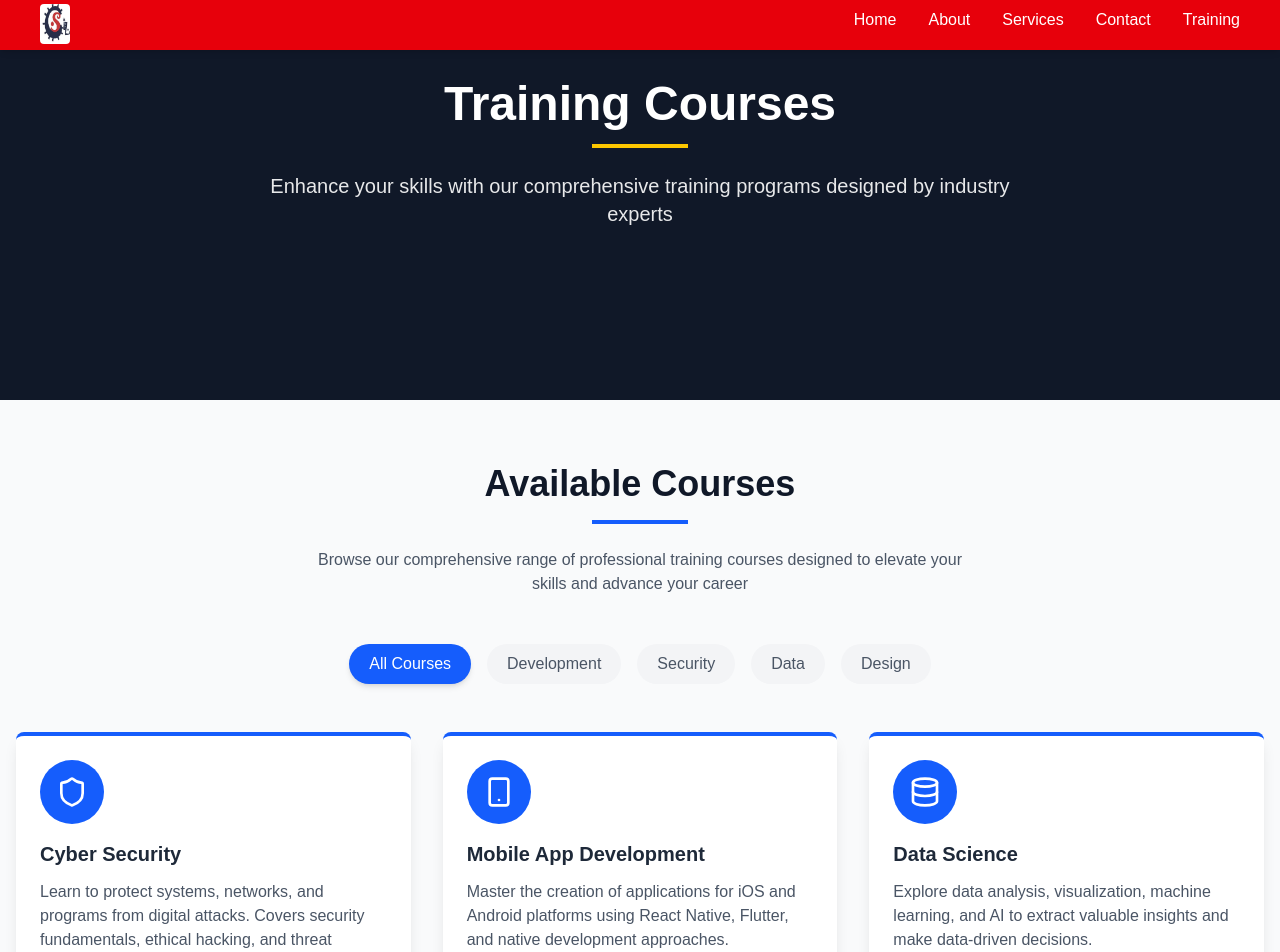
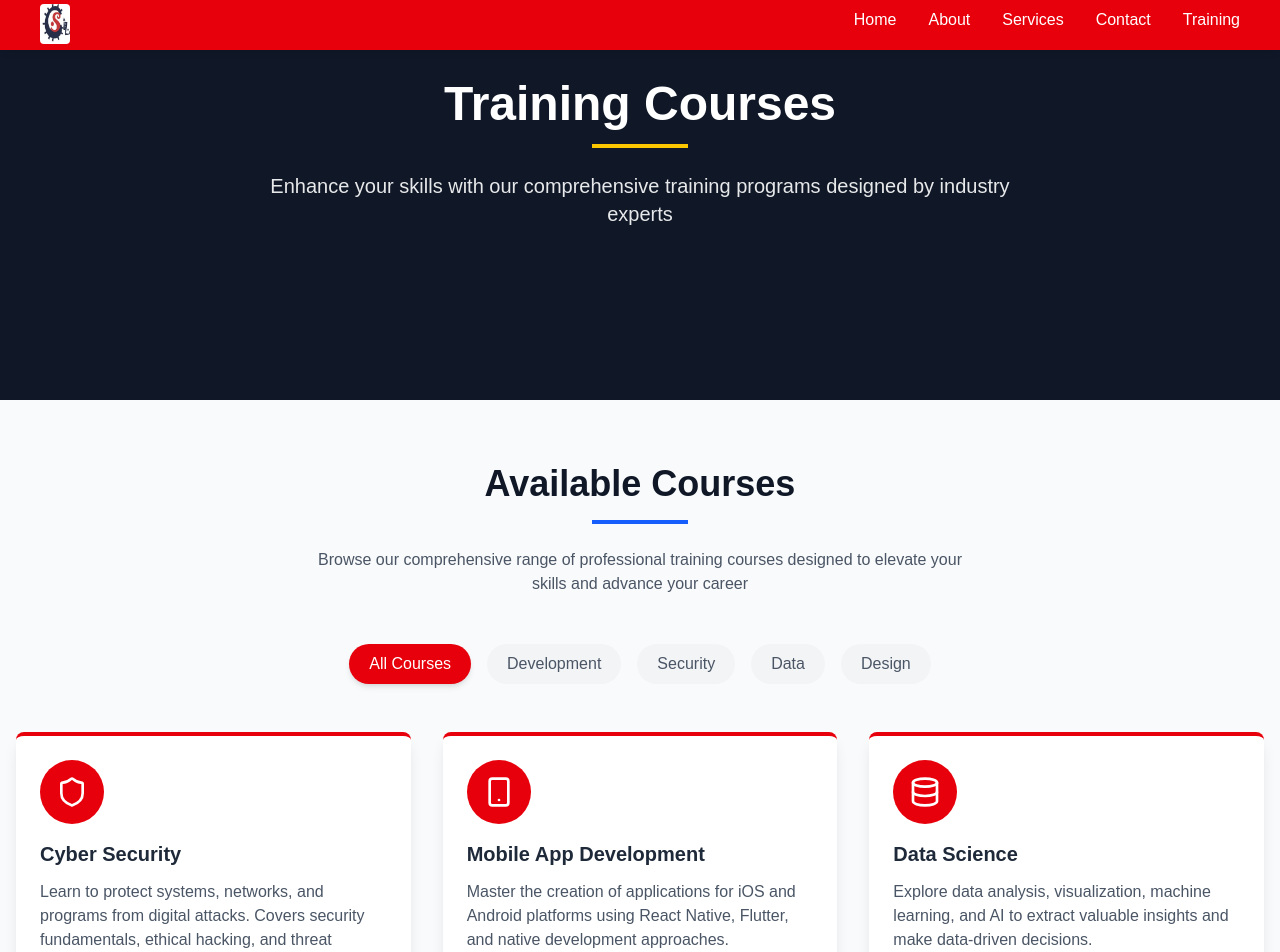
Before and after one commit to Mcdave01/classicsystems, a Next.js app: page /TrainingCourses in a window 1280 px wide. Shown: the top 952 px of the page. Built offline with nearby package versions, Linux system fonts and the light colour scheme.

Commit message:
My Classic Web Project just updated

```diff
--- a/src/pages/TrainingCourses.jsx
+++ b/src/pages/TrainingCourses.jsx
@@ -93,7 +93,7 @@ const CoursesFilter = ({ activeFilter, setActiveFilter }) => {
           onClick={() => setActiveFilter(filter.value)}
           className={`px-5 py-2 rounded-full transition-all duration-200 ${
             activeFilter === filter.value
-              ? "bg-blue-600 text-white shadow-md"
+              ? "bg-red-600 text-white shadow-md"
               : "bg-gray-100 text-gray-600 hover:bg-gray-200"
           }`}
         >
@@ -112,7 +112,7 @@ const TrainingCourses = () => {
       title: "Cyber Security",
       description: "Learn to protect systems, networks, and programs from digital attacks. Covers security fundamentals, ethical hacking, and threat analysis.",
       iconComponent: <Shield className="h-8 w-8 text-white" />,
-      color: "border-blue-600",
+      color: "border-red-600",
       link: "/training/whatsapp", // Using a special value that will be replaced with WhatsApp link
       delay: "0",
       duration: "8 weeks",
@@ -123,7 +123,7 @@ const TrainingCourses = () => {
       title: "Mobile App Development",
       description: "Master the creation of applications for iOS and Android platforms using React Native, Flutter, and native development approaches.",
       iconComponent: <Smartphone className="h-8 w-8 text-white" />,
-      color: "border-blue-600",
+      color: "border-red-600",
       link: "/training/whatsapp", // Using a special value that will be replaced with WhatsApp link
       delay: "100",
       duration: "10 weeks",
@@ -134,7 +134,7 @@ const TrainingCourses = () => {
       title: "Data Science",
       description: "Explore data analysis, visualization, machine learning, and AI to extract valuable insights and make data-driven decisions.",
       iconComponent: <Database className="h-8 w-8 text-white" />,
-      color: "border-blue-600",
+      color: "border-red-600",
       link: "/training/whatsapp", // Using a special value that will be replaced with WhatsApp link
       delay: "200",
       duration: "12 weeks",
@@ -145,7 +145,7 @@ const TrainingCourses = () => {
       title: "Digital Literacy",
       description: "Develop essential computer skills, internet navigation, online safety, and productivity tools for the modern digital workplace.",
       iconComponent: <Monitor className="h-8 w-8 text-white" />,
-      color: "border-blue-600",
+      color: "border-red-600",
       link: "/training/whatsapp", // Using a special value that will be replaced with WhatsApp link
       delay: "300",
       duration: "8 weeks",
@@ -156,7 +156,7 @@ const TrainingCourses = () => {
       title: "UI/UX Design",
       description: "Create intuitive user interfaces and meaningful experiences through user research, wireframing, prototyping, and usability testing.",
       iconComponent: <Layers className="h-8 w-8 text-white" />,
-      color: "border-blue-600",
+      color: "border-red-600",
       link: "/training/whatsapp", // Using a special value that will be replaced with WhatsApp link
       delay: "400",
       duration: "8 weeks",
@@ -167,7 +167,7 @@ const TrainingCourses = () => {
       title: "Graphics Design",
       description: "Learn visual communication principles and design techniques using industry-standard tools like Photoshop, Illustrator, and more.",
       iconComponent: <PenTool className="h-8 w-8 text-white" />,
-      color: "border-blue-600",
+      color: "border-red-600",
       link: "/training/whatsapp", // Using a special value that will be replaced with WhatsApp link
       delay: "500",
       duration: "8 weeks",
@@ -178,7 +178,7 @@ const TrainingCourses = () => {
       title: "Web Development",
       description: "Build responsive and dynamic websites using modern frontend and backend technologies like HTML, CSS, JavaScript, React, and Node.js.",
       iconComponent: <Code className="h-8 w-8 text-white" />,
-      color: "border-blue-600",
+      color: "border-red-600",
       link: "/training/whatsapp", // Using a special value that will be replaced with WhatsApp link
       delay: "0",
       duration: "12 weeks",
@@ -189,7 +189,7 @@ const TrainingCourses = () => {
       title: "Backend Development",
       description: "Master server-side programming, APIs, databases, and cloud services to build robust and scalable application backends.",
       iconComponent: <Server className="h-8 w-8 text-white" />,
-      color: "border-blue-600",
+      color: "border-red-600",
       link: "/training/whatsapp",
       delay: "100",
       duration: "10 weeks",
@@ -200,7 +200,7 @@ const TrainingCourses = () => {
       title: "Artificial Intelligence",
       description: "Explore the fundamentals of AI, machine learning algorithms, neural networks, and practical applications in various domains.",
       iconComponent: <Cpu className="h-8 w-8 text-white" />,
-      color: "border-blue-600",
+      color: "border-red-600",
       link:"/training/whatsapp",
       delay: "200",
       duration: "14 weeks",
@@ -211,7 +211,7 @@ const TrainingCourses = () => {
       title: "DevOps & CI/CD",
       description: "Learn the practices, tools, and philosophies for integrating development and operations to deliver high-quality software faster.",
       iconComponent: <GitBranch className="h-8 w-8 text-white" />,
-      color: "border-blue-600",
+      color: "border-red-600",
       link: "/training/whatsapp",
       delay: "300",
       duration: "8 weeks",
@@ -222,7 +222,7 @@ const TrainingCourses = () => {
       title: "Cloud Computing",
       description: "Master cloud platforms like AWS, Azure, and Google Cloud to deploy, manage, and scale applications in the cloud.",
       iconComponent: <Cloud className="h-8 w-8 text-white" />,
-      color: "border-blue-600",
+      color: "border-red-600",
       link: "/training/whatsapp",
       delay: "400",
       duration: "10 weeks",
@@ -233,7 +233,7 @@ const TrainingCourses = () => {
       title: "Blockchain Development",
       description: "Learn the fundamentals of blockchain technology and how to develop decentralized applications (dApps) and smart contracts.",
       iconComponent: <Binary className="h-8 w-8 text-white" />,
-      color: "border-blue-600",
+      color: "border-red-600",
       link: "/training/blockchain",
       delay: "500",
       duration: "10 weeks",
@@ -305,7 +305,7 @@ const TrainingCourses = () => {
                   href="https://wa.me/+2347035655588?text=I'm%20interested%20in%20your%20custom%20training%20options.%20Please%20provide%20more%20information."
                   target="_blank"
                   rel="noopener noreferrer"
-                  className="inline-block px-6 py-3 rounded-lg bg-blue-600 text-white hover:bg-blue-700 transition-colors text-lg font-medium"
+                  className="inline-block px-6 py-3 rounded-lg bg-red-600 text-white hover:bg-red-900/70 transition-colors text-lg font-medium"
                 >
                   Request Custom Training
                 </Link>
@@ -362,7 +362,7 @@ const TrainingCourses = () => {
         </div>
       </section>
 
-      <section className="py-16 px-4 bg-blue-600 text-white">
+      <section className="py-16 px-4 bg-gray-900 text-white">
         <div className="container mx-auto text-center">
           <h2 className="text-3xl font-bold mb-6">Ready to Advance Your Skills?</h2>
           <p className="max-w-2xl mx-auto mb-8 text-blue-100">
@@ -370,13 +370,13 @@ const TrainingCourses = () => {
           </p>
           <div className="flex flex-wrap justify-center gap-4">
             <Link
-              href="/contact"
+              href="/Contact"
               className="inline-block px-6 py-3 rounded-lg bg-white text-blue-600 hover:bg-blue-50 transition-colors text-lg font-medium"
             >
               Contact Us
             </Link>
             <Link
-              href="#courses"
+              href="/TrainingCourses"
               className="inline-block px-6 py-3 rounded-lg bg-transparent border-2 border-white text-white hover:bg-white/10 transition-colors text-lg font-medium"
             >
               Browse Courses
```
